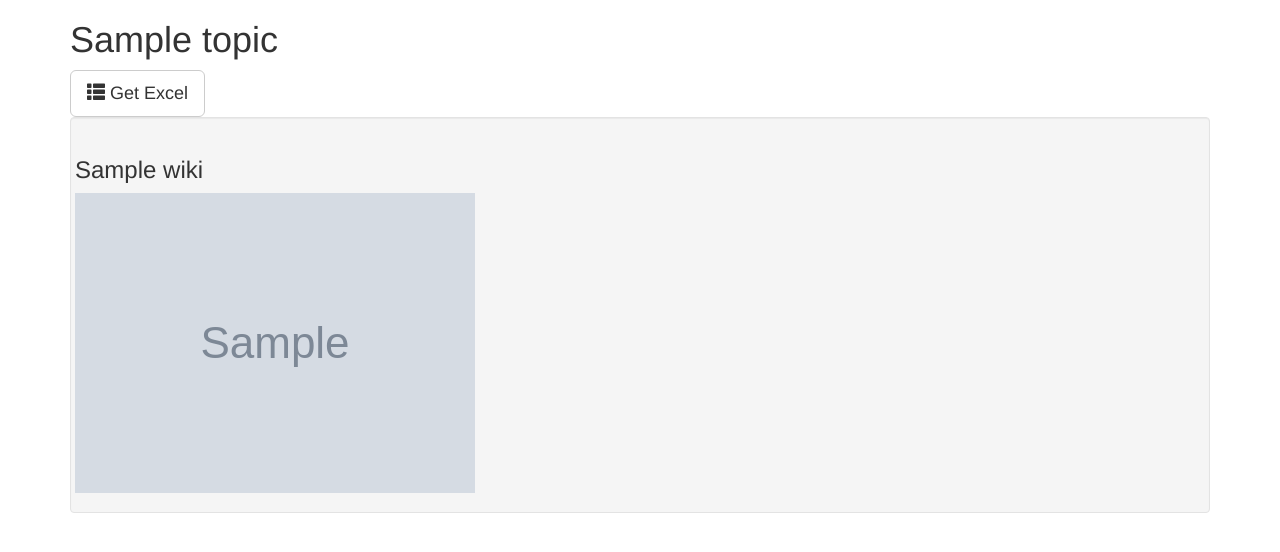
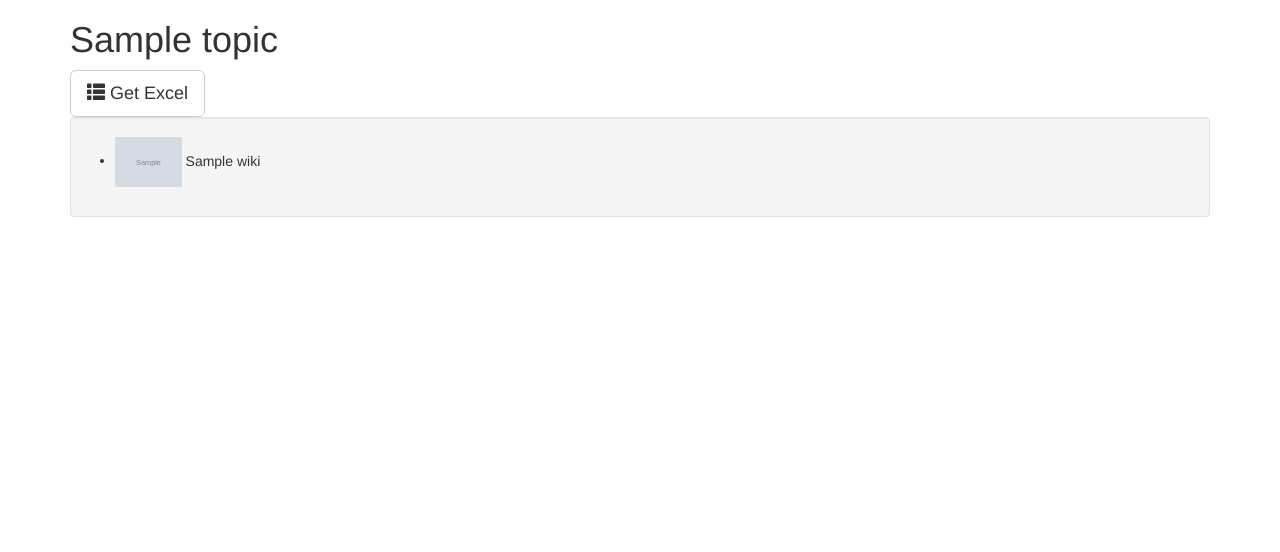
Before and after one commit to Wikia/WikiaAuthority, a Flask app: template AuthorityReporter/templates/wiki.html in a window 1280 px wide. Shown: the top 552 px of the page. Run offline with Flask 2, Linux system fonts and the light colour scheme; the template is opened without the code that fills it: most values are stand-ins (such as "Sample title", 1, 10 or a date in 2020); grey boxes marked "Sample" are stand-in pictures.

Commit message:
small list

```diff
--- a/AuthorityReporter/templates/wiki.html
+++ b/AuthorityReporter/templates/wiki.html
@@ -12,13 +12,15 @@
     <script src="/static/js/bootstrap.min.js"></script>
     <h1>{{topic}}</h1>
     <a href="/topic/{{topic}}/wikis/xls" class="btn btn-default btn-lg" role="button"><span class="glyphicon glyphicon-th-list"></span> Get Excel</a>
-    {% for wiki in wiki_ids %}
+
     <div class="well">
       <div class="row">
-        <h3>{{wikis[wiki]['title']}}</h3>
-        <img src="{{wikis[wiki]['image']}}" height="300px" alt="" />
+        <ul>
+        {% for wiki in wiki_ids %}
+            <li><img src="{{wikis[wiki]['image']}}" height="50px" alt="" /> {{wikis[wiki]['title']}}</li>
+        {% endfor %}
+        </ul>
       </div>
     </div>
-    {% endfor %}
   </body>
 </html>
```
